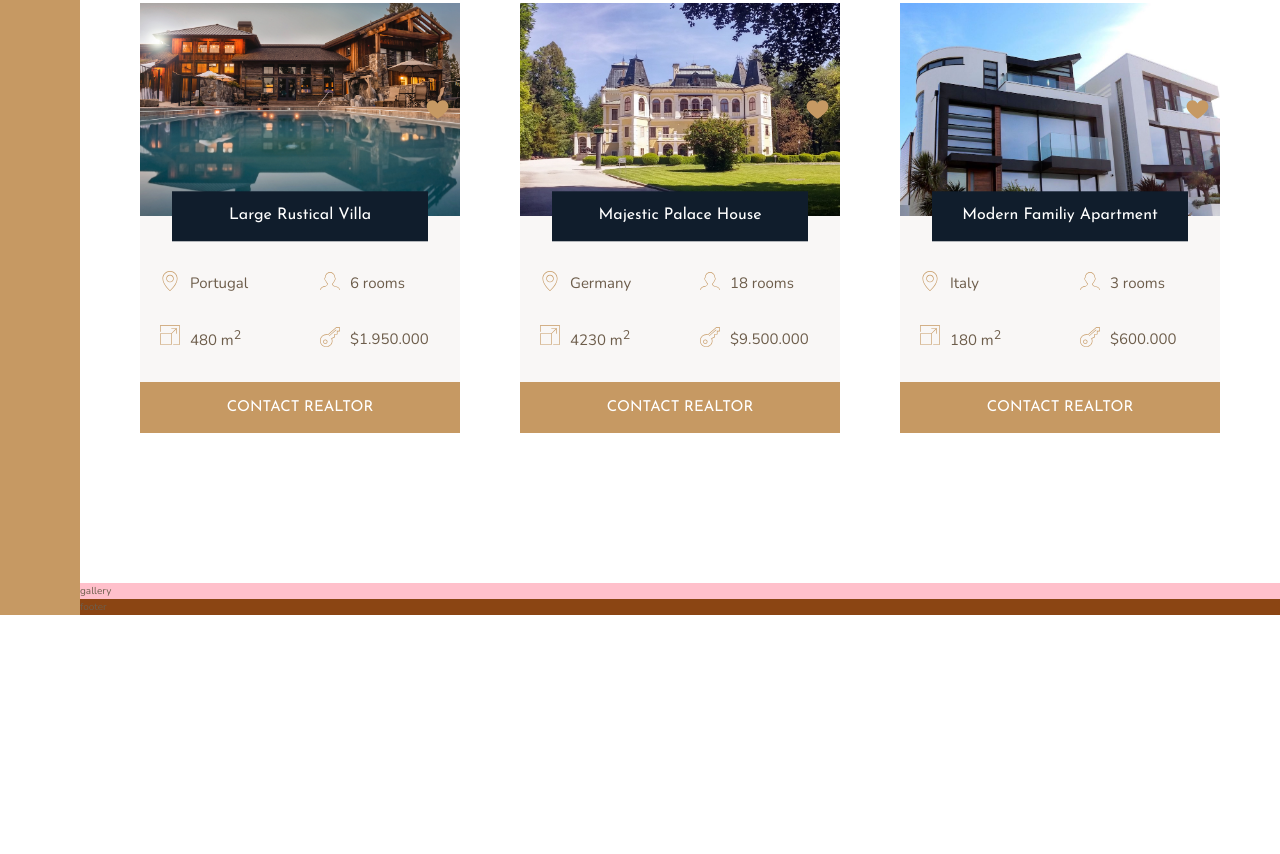
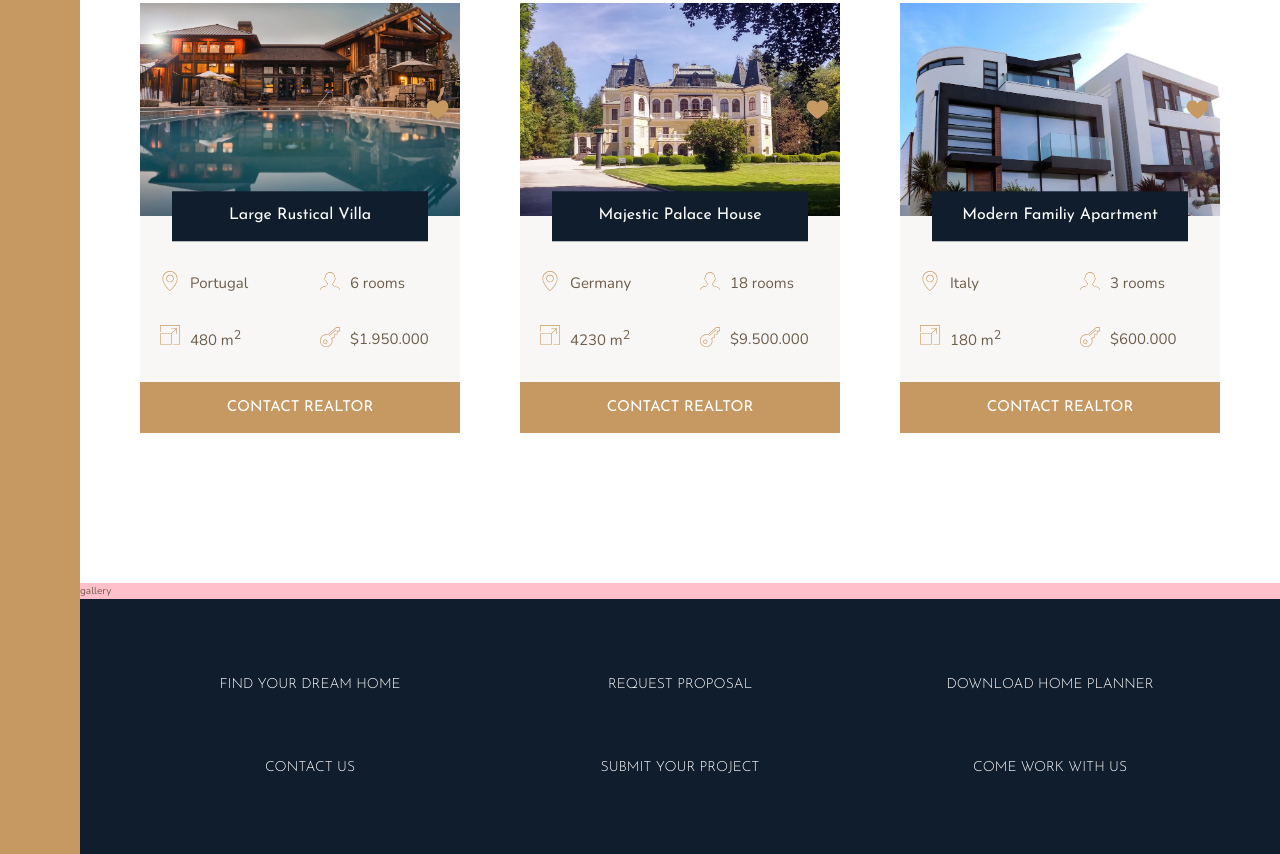
Before and after one commit to AbdulrhmanJo/Nexter, a website: page index.html in a window 1280 px wide. Shown: the part 2458-3312 px from the top of the page. Before the commit the page ends 3073 px from the top, so only its background shows below. Drawn offline with nearby package versions, Linux system fonts and the light colour scheme.

Commit message:
add the footer

```diff
--- a/index.html
+++ b/index.html
@@ -313,7 +313,14 @@
     </div>
 
     <footer class="footer">
-        footer
+        <ul class="nav">
+            <li class="nav__item"><a href="#" class="nav__link">Find your dream home</a></li>
+            <li class="nav__item"><a href="#" class="nav__link">Request proposal</a></li>
+            <li class="nav__item"><a href="#" class="nav__link">Download home planner</a></li>
+            <li class="nav__item"><a href="#" class="nav__link">Contact us</a></li>
+            <li class="nav__item"><a href="#" class="nav__link">Submit your project</a></li>
+            <li class="nav__item"><a href="#" class="nav__link">Come work with us</a></li>
+        </ul>
     </footer>
 </body>
 
--- a/sass/_footer.scss
+++ b/sass/_footer.scss
@@ -1,4 +1,32 @@
-.footer{
-    background-color: saddlebrown;
-    grid-column: full-start/full-end;
+.footer {
+  background-color: $color-secondary;
+  grid-column: full-start/full-end;
+  padding: 6rem;
 }
+
+.nav {
+  list-style: none;
+
+  display: grid;
+  grid-template-columns: repeat(auto-fit, minmax(25rem, 1fr));
+  grid-gap: 3rem;
+
+  &__link:link,
+  &__link:visited {
+    text-decoration: none;
+    color: white;
+    font-size: 1.4rem;
+    text-align: center;
+    font-family: $font-display;
+    text-transform: uppercase;
+    padding: 1.5rem;
+    display: block;
+    transition: all 0.2s;
+  }
+
+  &__link:hover,
+  &__link:active {
+    background-color: rgba(white, 0.05);
+    transform: translateY(-3px);
+  }
+}
```
Also changed, not shown: sass/_sidebar.scss (+4 -6 lines), css/style.css.
